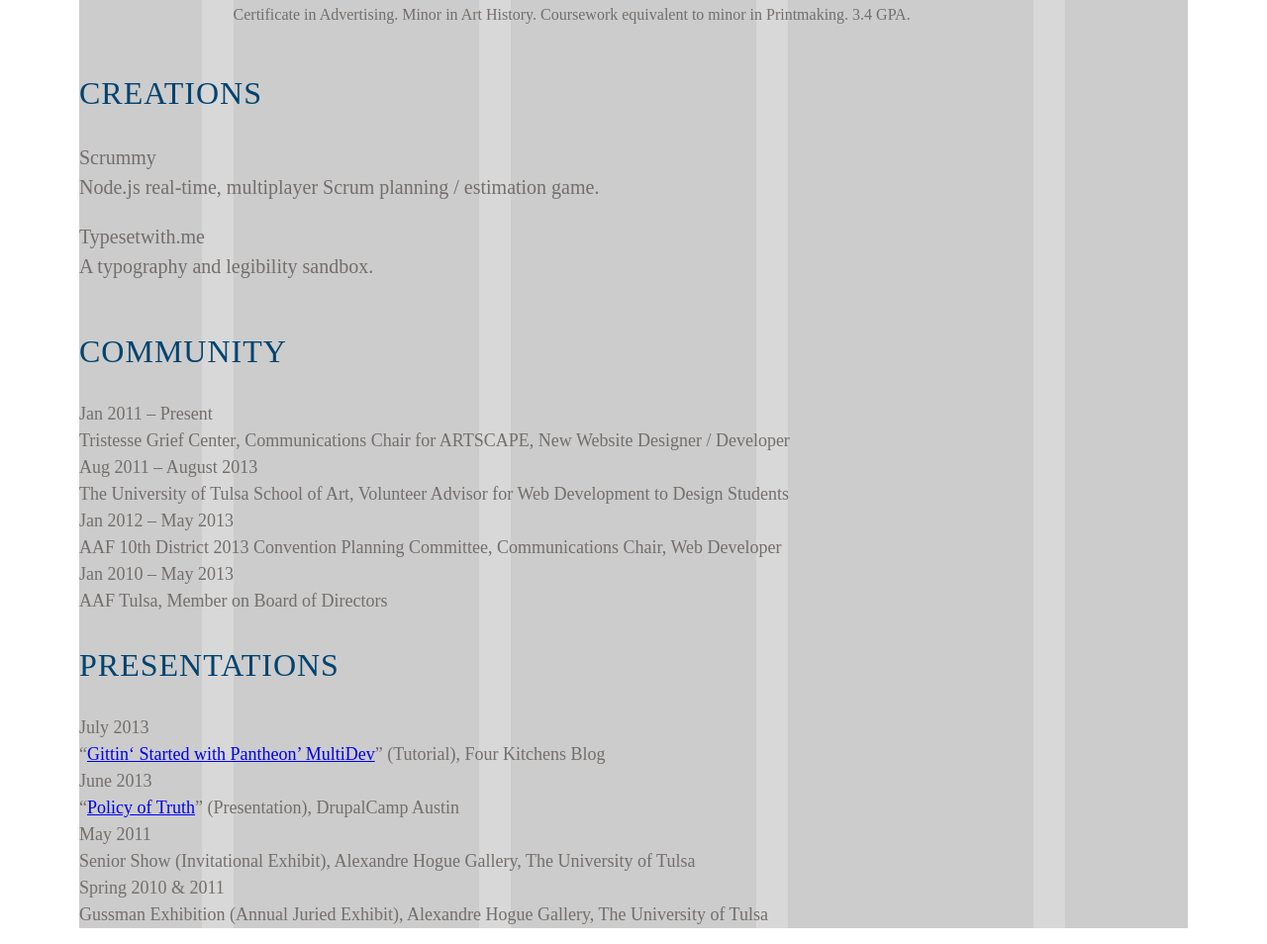
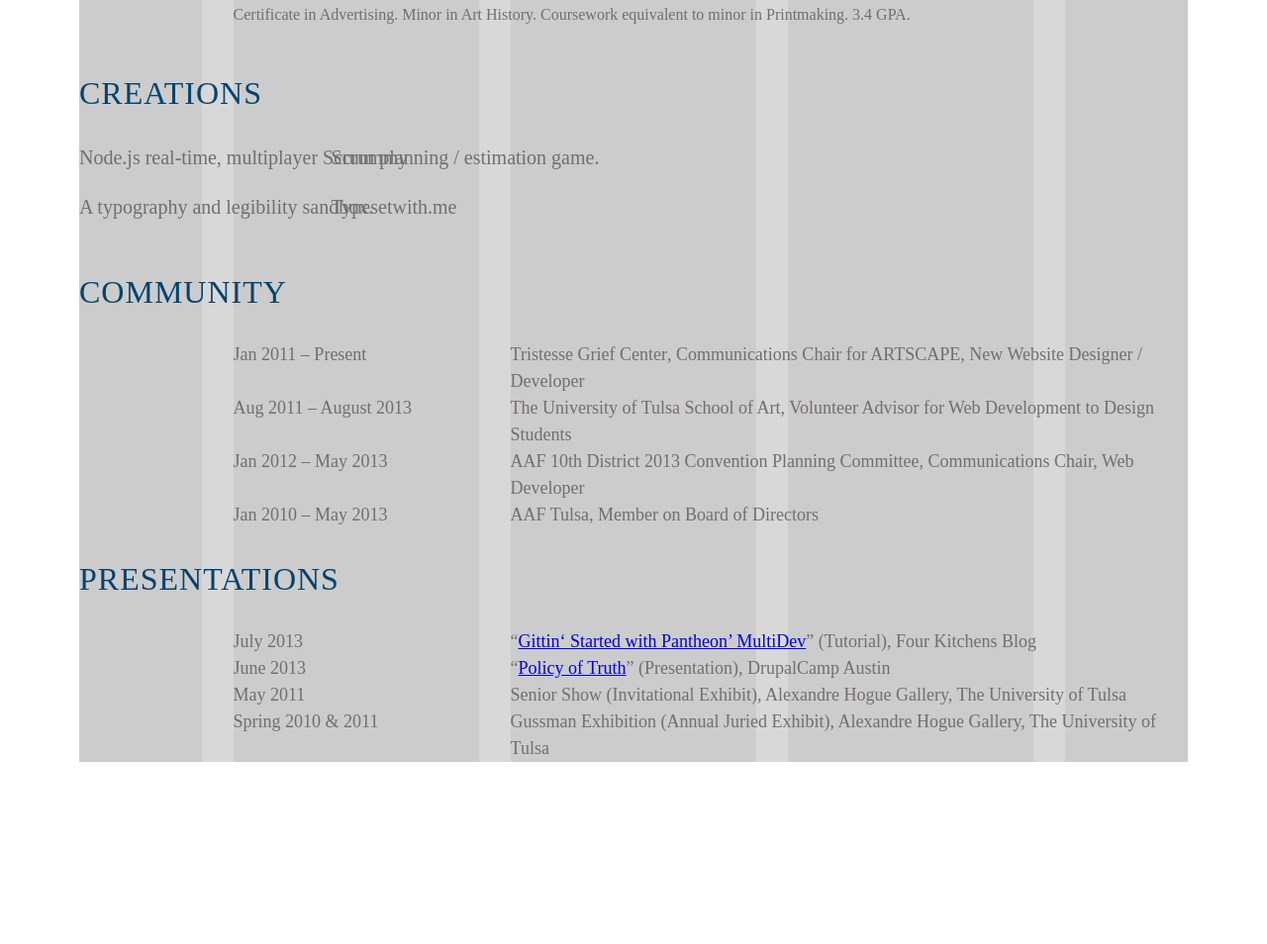
Before and after one commit to tsmith512/resume, a plain HTML site: page index.html in a window 1280 px wide. Shown: the part 1494-2448 px from the top of the page at 99% size. After the commit the page ends 2280 px from the top, so only its background shows below. Drawn offline with Linux system fonts and the light colour scheme; a script that the page names is missing.

Commit message:
Specificity--

```diff
--- a/scss/main.scss
+++ b/scss/main.scss
@@ -36,6 +36,7 @@ $headers-left: 850px;
 $details-split: 500px 849px;
 $details-table: 850px 999px;
 $details-horizontal: 1000px;
+$extras-dates-split: 1000px;
 
 @include add-grid(1);
 @include add-grid(2 at 500px);
@@ -77,8 +78,6 @@ strong {
   }
 }
 
-section {
-
 // Word experience, etc titles
 h2 {
   text-align: center;
@@ -111,7 +110,7 @@ section {
   margin: 0;
 }
 
-  #{nest("&.work, &.education", "article")} {
+.work, .education {
   h3, .date {
     font-size: 1.25em;
   }
@@ -184,23 +183,38 @@ section {
   }
 }
 
-  #{nest("&.community, &.biblio", "article")} {
+.community, .biblio {
   h3, .date {
     font-size: 1.125em;
   }
 
   .date {
-
+    @include breakpoint($headers-left) {
+      @include grid-span(1, 2);
+      clear: both;
+    }
+    @include breakpoint($extras-dates-split) {
+      @include grid-span(1, 2);
+    }
   }
 
   h3 {
-
+    @include breakpoint($headers-left) {
+      @include grid-span(2, 2);
+      clear: both;
+    }
+    @include breakpoint($extras-dates-split) {
+      @include grid-span(3, 3);
+    }
   }
 }
 
-  #{nest("&.creations", "article")} {
+.creations {
   h3 {
-
+    @include breakpoint($headers-left) {
+      @include grid-span(1, 2);
+      clear: both;
+    }
   }
 
   p {
@@ -212,4 +226,3 @@ section {
     margin-top: 0;
   }
 }
-}
```
Also changed, not shown: css/main.css. Lines whose indentation alone changed are shown as unchanged.
